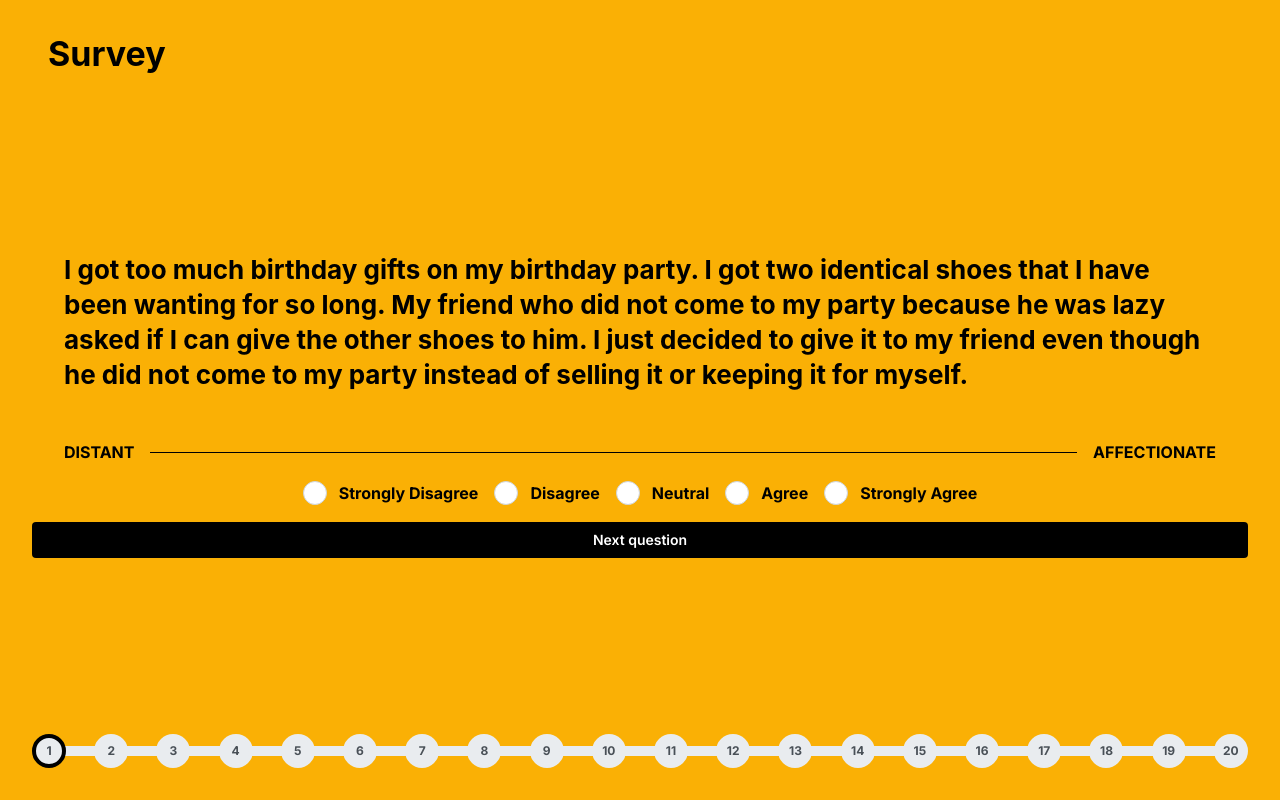
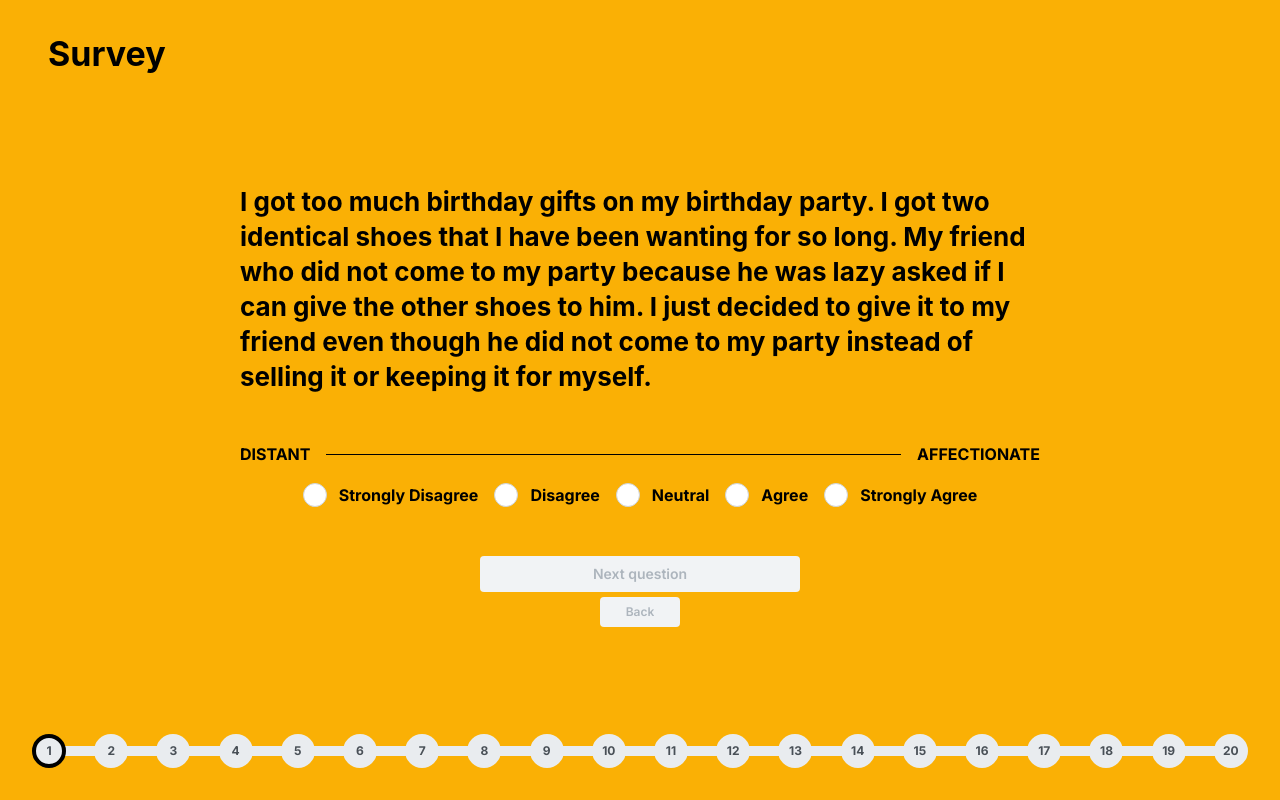
Before and after one commit to migsmo/8Sentimentals, a Next.js app: page /survey in a window 1280 px wide. Built offline with nearby package versions, Linux system fonts and the light colour scheme.

Commit message:
UPDATED survey page
Added buttons
Completed survey logic

```diff
--- a/src/app/survey/page.tsx
+++ b/src/app/survey/page.tsx
@@ -41,13 +41,20 @@ export default function Survey() {
             justifyContent: 'center',
             alignItems: 'center',
           }}
-          py={'10%'}
+          px='xl'
         >
-          <Stack>
+          <Stack
+            style={{
+              maxWidth: '50rem',
+            }}
+          >
             {randomizedSurveyQuestions.length > 0 && (
-              <Stack w='100%' align='center' px='xl'>
+              <Stack w='100%' align='center'>
                 <Title order={2} pb='xl'>
-                  {randomizedSurveyQuestions[0].question}
+                  {
+                    randomizedSurveyQuestions[form.values.currentQuestionIdx]
+                      .question
+                  }
                 </Title>
                 <LikertScale
                   form={form}
@@ -57,11 +64,44 @@ export default function Survey() {
                 />
               </Stack>
             )}
-            <Button color='black'>Next question</Button>
+            <Stack justify='center' align='center' gap={5}>
+              <Button
+                color='black'
+                mt='xl'
+                w='20rem'
+                onClick={() => {
+                  form.setFieldValue(
+                    'currentQuestionIdx',
+                    form.values.currentQuestionIdx + 1
+                  );
+                }}
+                disabled={
+                  form.values.responses[form.values.currentQuestionIdx] ===
+                  undefined
+                }
+              >
+                Next question
+              </Button>
+              <Button
+                variant='subtle'
+                color='black'
+                w='5rem'
+                size='xs'
+                onClick={() => {
+                  form.setFieldValue(
+                    'currentQuestionIdx',
+                    form.values.currentQuestionIdx + 1
+                  );
+                }}
+                disabled={form.values.currentQuestionIdx === 0}
+              >
+                Back
+              </Button>
+            </Stack>
           </Stack>
         </Paper>
 
-        <ProgressBar active={active} setActive={setActive} />
+        <ProgressBar active={form.values.currentQuestionIdx} />
       </Stack>
     </YellowContainer>
   );
```
